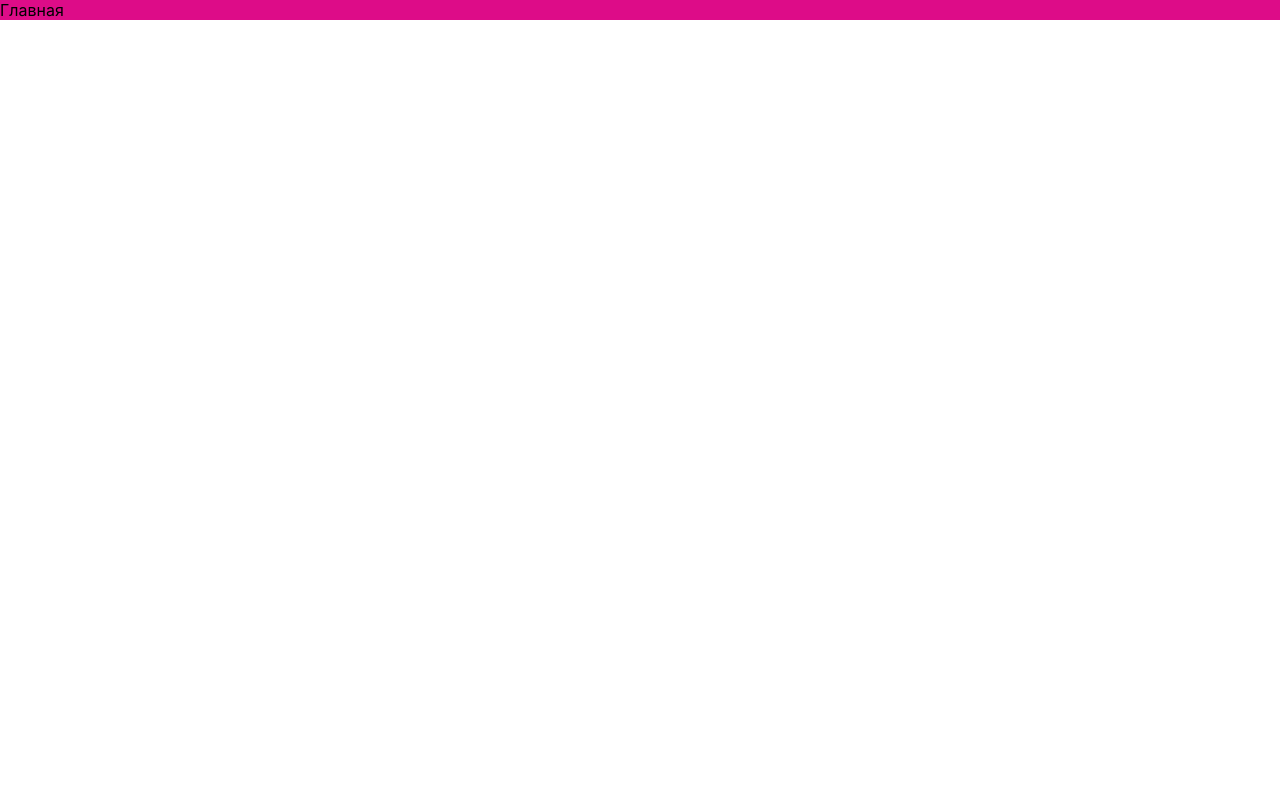
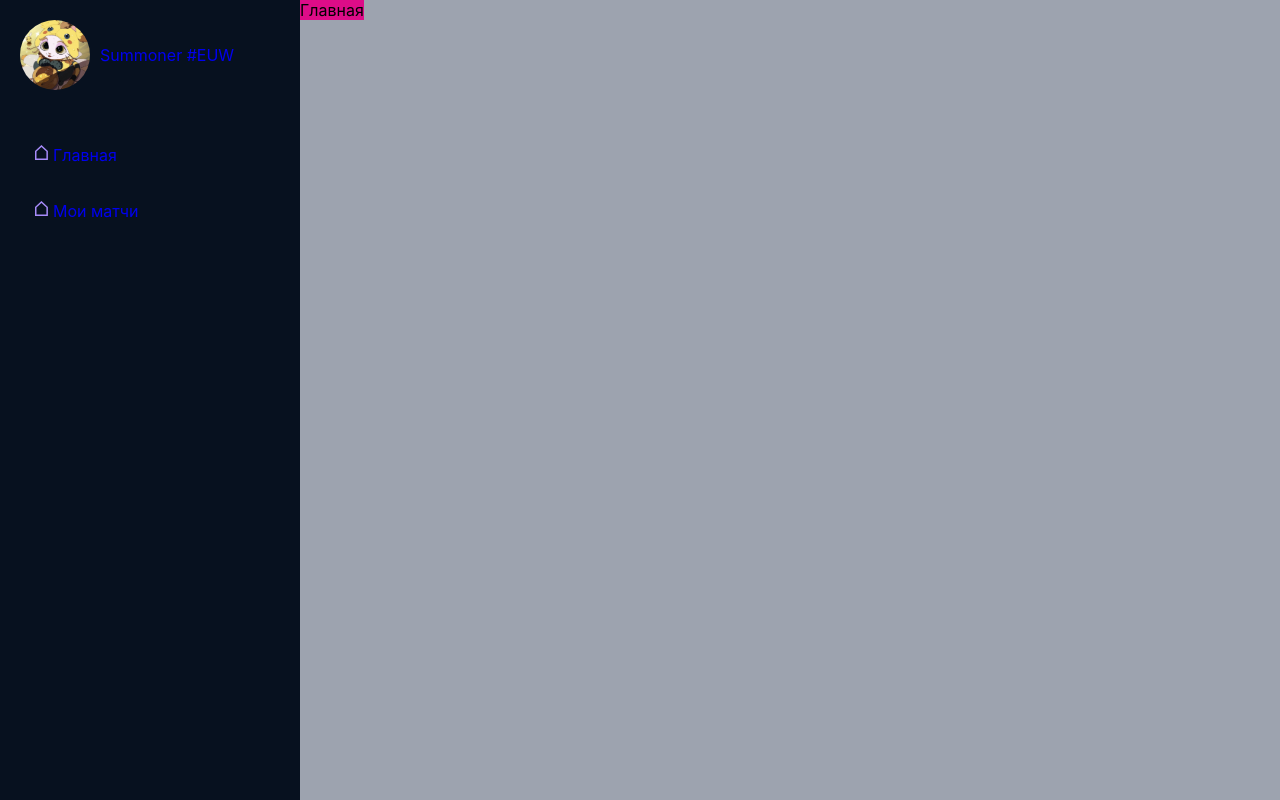
Before and after one commit to VitaliyaMaliutsina/lol-note, a Next.js app: page / in a window 1280 px wide. Built offline with nearby package versions, Linux system fonts and the light colour scheme.

Commit message:
сайд бар

```diff
--- a/src/app/globals.css
+++ b/src/app/globals.css
@@ -24,11 +24,12 @@ html {
 }
 
 body {
-  background: var(--white);
+  background: var(--grey);
   font-family: Inter, sans-serif;
   min-height: 100vh;
+  max-width: 1440px;
   display: flex;
-  flex-direction: column;
+  flex-direction: row;
 }
 
 * {
--- a/src/app/layout.tsx
+++ b/src/app/layout.tsx
@@ -1,5 +1,6 @@
 import type { Metadata } from "next";
 import "./globals.css";
+import Sidebar from "@/src/components/sidebar";
 
 export const metadata: Metadata = {
   title: "lol note",
@@ -13,7 +14,10 @@ export default function RootLayout({
 }>) {
   return (
     <html lang="ru">
-      <body>{children}</body>
+      <body>
+        <Sidebar />
+        {children}
+      </body>
     </html>
   );
 }
--- a/src/app/page.tsx
+++ b/src/app/page.tsx
@@ -2,11 +2,8 @@ import HomePage from "@/src/components/pages/homePage";
 
 export default function Home() {
   return (
-    <div>
-      <main></main>
-      <main>
-         <HomePage />
-      </main>
-    </div>
+    <main>
+      <HomePage />
+    </main>
   );
 }
--- /dev/null
+++ b/src/components/sidebar/index.tsx
@@ -0,0 +1,40 @@
+import React from "react";
+import styles from "./styles.module.scss";
+import { routes } from "@/src/lib/constants/routes";
+import Link from "next/link";
+import Image from "next/image";
+import SummonerImg from "../../../public/images/profileAva.jpg";
+const Sidebar = () => {
+  return (
+    <aside className={styles.aside}>
+      <div className={styles.profile}>
+        <Link href={"/profile"} className={styles.wrapper}>
+          <Image
+            src={SummonerImg}
+            alt="картинка профиля"
+            width={200}
+            height={200}
+          />
+
+          <p>
+            Summoner <span>#EUW</span>
+          </p>
+        </Link>
+      </div>
+      <nav>
+        <ul className={styles.list}>
+          {routes.map((route) => {
+            return (
+              <li key={route.id} className={styles.listItem}>
+                <Image src={route.img} alt="" />
+                <Link href={route.href}>{route.title}</Link>
+              </li>
+            );
+          })}
+        </ul>
+      </nav>
+    </aside>
+  );
+};
+
+export default Sidebar;
--- /dev/null
+++ b/src/components/sidebar/styles.module.scss
@@ -0,0 +1,46 @@
+.aside {
+  width: 100%;
+  max-width: 300px;
+  background-color: #07111F;
+  height: 100wh;
+  padding: 20px;
+
+  .profile {
+    margin-bottom: 40px;
+
+    .wrapper {
+      display: flex;
+      align-items: center;
+      justify-content: flex-start;
+      column-gap: 10px;
+      img {
+        display: inline-block;
+        width: 70px;
+        height: 70px;
+        border-radius: 50%;
+      }
+    }
+  }
+
+  .list {
+    display: flex;
+    flex-direction: column;
+    row-gap: 6px;
+    .listItem {
+      display: flex;
+      column-gap: 5px;
+      padding: 15px;
+      border-radius: 7px;
+      transition: background-color 300ms ease-in, outline-color 300ms ease-in;
+
+      a {
+        width: 100%;
+      }
+
+      &:hover {
+        background-color: #1B2347;
+        outline: 1px solid #7C3AED;
+      }
+    }
+  }
+}
--- /dev/null
+++ b/src/lib/constants/routes.ts
@@ -0,0 +1,16 @@
+import HomeIcon from "../../../public/home.svg";
+
+export const routes = [
+  {
+    id: "1",
+    title: "Главная",
+    href: "/",
+    img: HomeIcon,
+  },
+  {
+    id: "2",
+    title: "Мои матчи",
+    href: "/my-matchups",
+    img: HomeIcon,
+  },
+];
```
Also changed, not shown: public/home.svg (added), public/images/profileAva.jpg (added).
